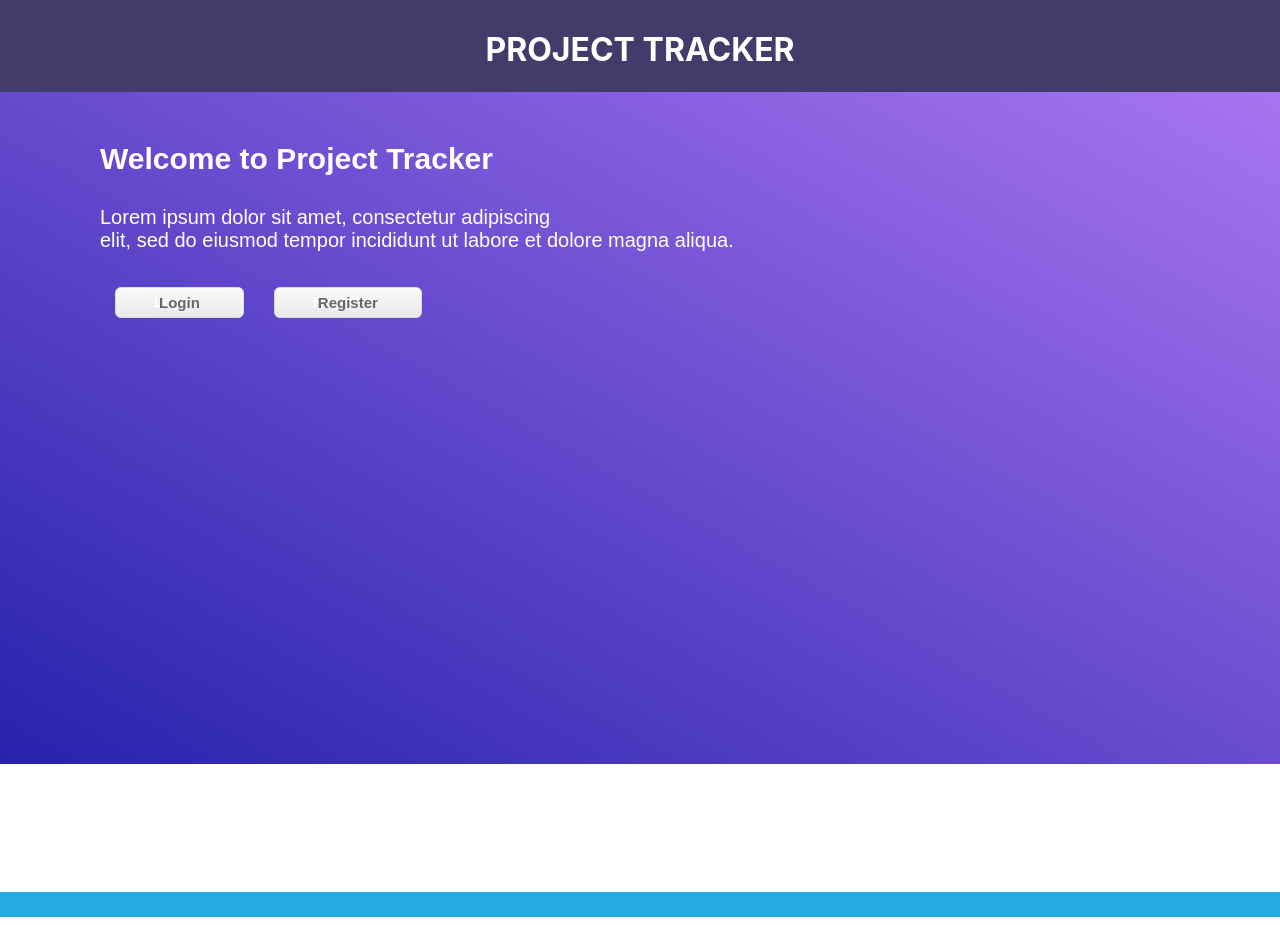
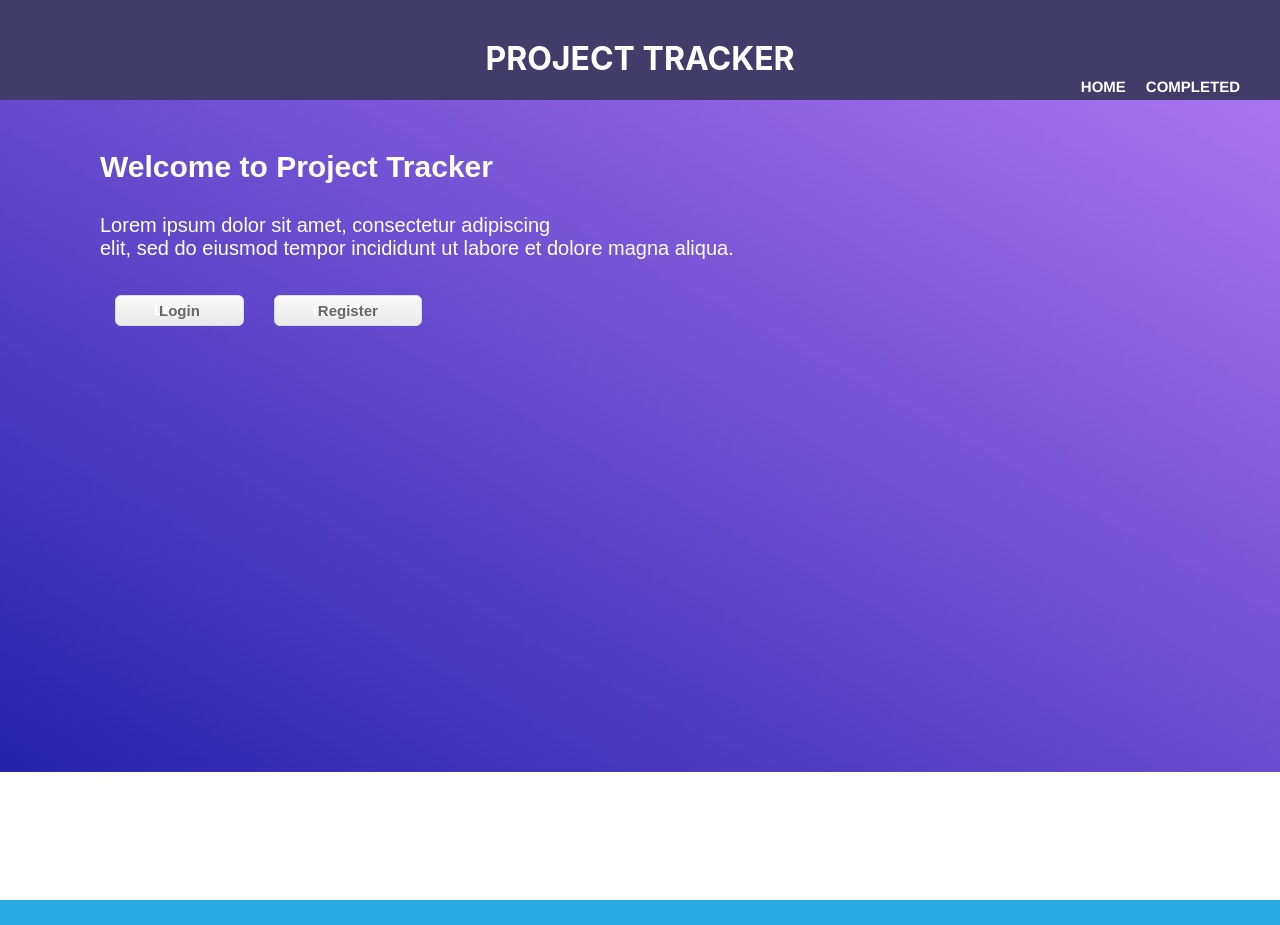
Before and after one commit to LZylstra/Project-Tracker-Client, a React (Create React App) app: page / in a window 1280 px wide. Built offline with nearby package versions, Linux system fonts and the light colour scheme; no server answers.

Commit message:
CSS nav items with home page css

```diff
--- a/src/Header/Header.css
+++ b/src/Header/Header.css
@@ -6,18 +6,32 @@
     align-items: flex-end;
     text-align: center;
     font-size: 2em;
-    height: 11.5%;
+    height: 12.5%;
+    padding-top: 5px;
     background-color:#413c69;
     color: white;
     font-weight: bold;
 }
 
-#logout{
-    font-size: 0.5em;
-    display: block;
-    height: 25%;
-}
 
 .logo{
     align-self: center;
 }
+
+.hidden-logout{
+   visibility: hidden;
+}
+#logout, #home-nav, #completed-nav{
+        color: rgb(255, 255, 255);
+        font-family: helvetica;
+        text-decoration: none;
+        text-transform: uppercase;
+        font-size: 15px;
+        margin-right: 20px;
+        margin-bottom: 5px;
+        float: left;
+
+}
+#logout:hover, #home-nav:hover, #completed-nav:hover{
+    color: rgb(138, 138, 138);
+}
--- a/src/Header/Header.js
+++ b/src/Header/Header.js
@@ -14,11 +14,18 @@ class Header extends Component {
 		return (
 			<header className="header" id="header">
 				<span className="logo">PROJECT TRACKER</span>
+				<div className= 'nav'>
+				<Link to='/' onClick={this.handleLogout} id="home-nav">Home</Link>
+				<Link to='/' onClick={this.handleLogout} id="completed-nav">Completed</Link>
 				{
 					!!window.sessionStorage.jwt ?
+
 						<Link to='/' onClick={this.handleLogout} id="logout">Logout</Link>
-						: <Link to='/' onClick={this.handleLogout} id="logout" disable="true"/>
+						: <Link to='/' onClick={this.handleLogout} className="hidden-logout" id="logout" disable="true"/>
 				}
+
+				</div>
+
 			</header>
 		)
 	}
--- a/src/Project/Project.css
+++ b/src/Project/Project.css
@@ -0,0 +1,7 @@
+#project-title, #project-description, #project-dueDate{
+margin: 20px;
+}
+
+#project-dueDate{
+    font-weight: bold;
+}
--- a/src/ProjectList/ProjectList.css
+++ b/src/ProjectList/ProjectList.css
@@ -11,6 +11,7 @@
 }
 #expanded-project {
     width:100%;
+    background-color: rgb(231, 231, 231);
 }
 .project-list-item {
     border-bottom:1px solid white;
--- a/src/ProjectList/ProjectList.js
+++ b/src/ProjectList/ProjectList.js
@@ -58,10 +58,6 @@ class ProjectList extends Component {
         <h1 id="project-title">{this.props.selected.project_name}</h1>
         <div id="project-description">{this.props.selected.description}</div>
         <div id="project-dueDate">Due Date: {this.formatDate(this.props.selected.duedate)}</div>
-        <div className="button-container">
-          <button>Completed</button>
-          <button>Edit</button>
-        </div>
         {this.props.children}
       </div>
     </div>
--- a/src/Task/Task.css
+++ b/src/Task/Task.css
@@ -6,21 +6,24 @@
 }
 .task-title-bar {
     width:100%;
-    text-align:center;
     background:rgb(34, 33, 33);
     color:white;
-    padding:10px;
+    padding: 10px 10px 10px 100px;
     position:relative;
     cursor:pointer;
     border-bottom:1px solid white;
 
+
 }
+
 .task-arrow {
     position:absolute;
     right:20px;
 
 }
 .task-details {
+    padding-left: 20px;
+    padding-right: 20px;
     display:flex;
     justify-content:space-between;
     flex-wrap:wrap;
```
